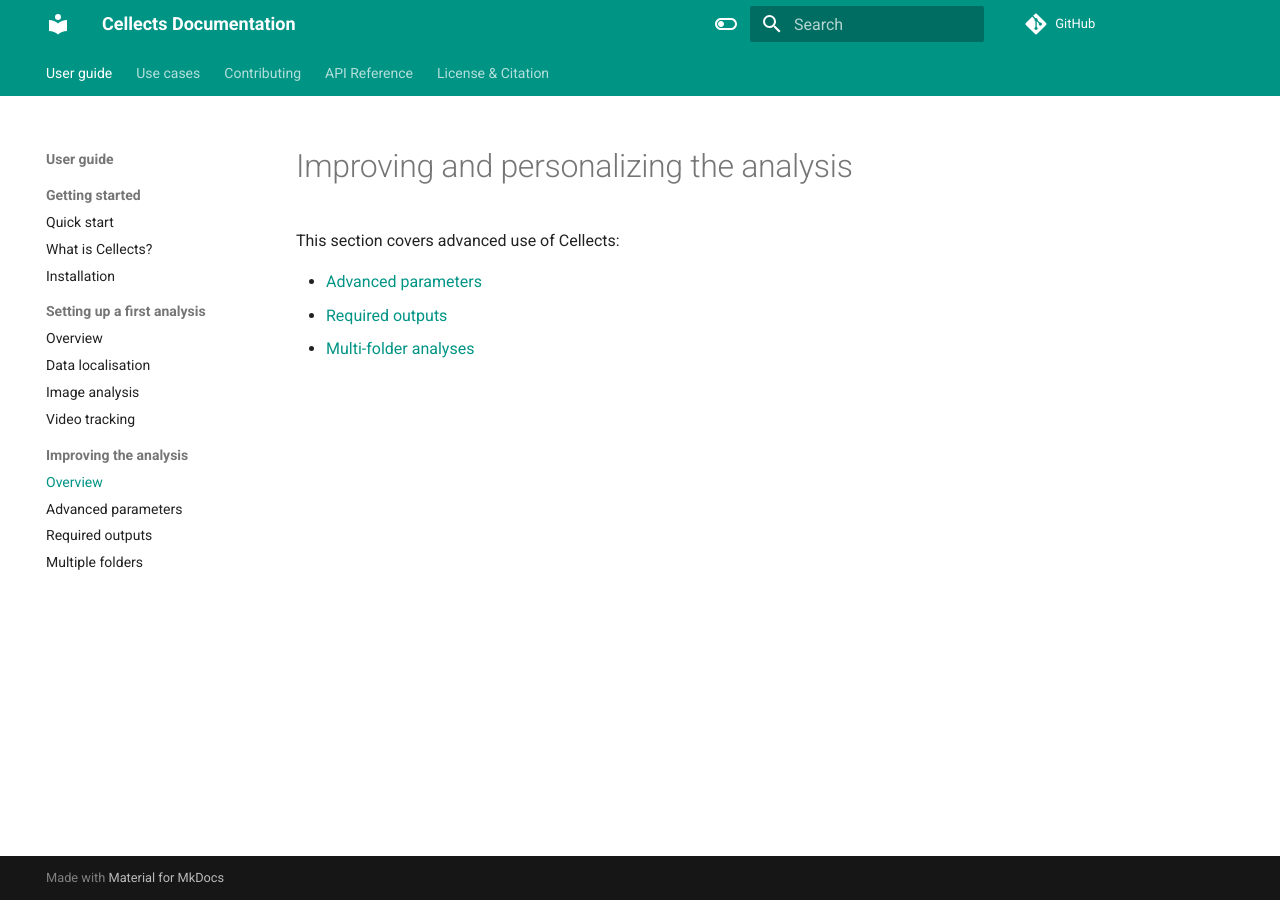
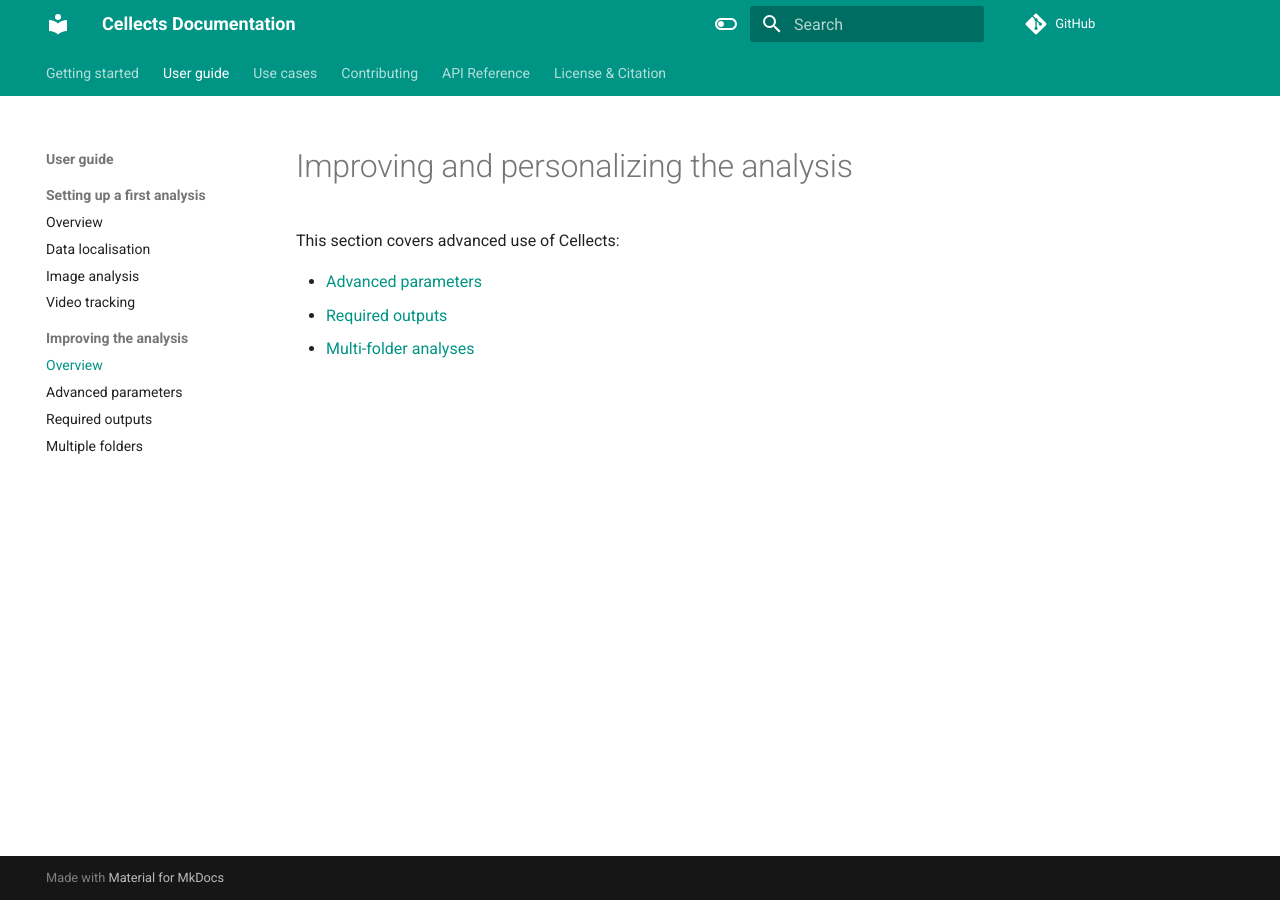
Before and after one commit to Aurele-B/Cellects, an MkDocs documentation site: the page built from doc/advanced/index.md, in a window 1280 px wide. Built offline with MkDocs 1.6.1 and Material for MkDocs 9.7.7, drawn with Linux system fonts in a browser that asks for light colours; comment, search, counter and statistics services are not loaded; some of the changed lines change nothing that is shown.

Commit message:
Add the Getting-started as  first tab in doc

```diff
--- a/mkdocs.yml
+++ b/mkdocs.yml
@@ -64,11 +64,11 @@ validation:
   omitted_files: ignore # avoid warning about auto-generated API files
 
 nav:
+  - Getting started:
+    - Quick start: getting-started.md
+    - What is Cellects?: what-is-cellects.md
+    - Installation: installation.md
   - User guide:
-    - Getting started:
-      - Quick start: getting-started.md
-      - What is Cellects?: what-is-cellects.md
-      - Installation: installation.md
     - Setting up a first analysis:
         - Overview: first-analysis/index.md
         - Data localisation: first-analysis/data-localisation.md
```
